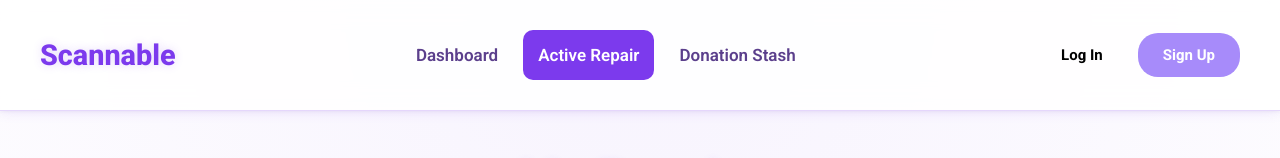
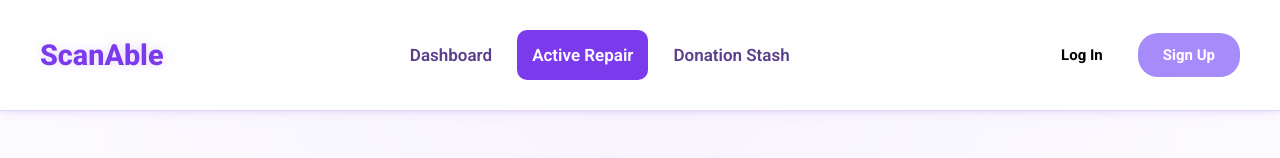
Before and after one commit to BrianC0des/Team-AiAi-2026, a website with bundled scripts: page frontend/public/pages/user/pages/activeRepair.html in a window 1280 px wide. Shown: the top 158 px of the page. Built offline with nearby package versions, Linux system fonts and the light colour scheme; no server answers.

Commit message:
Update user pages

```diff
--- a/frontend/public/pages/user/pages/activeRepair.html
+++ b/frontend/public/pages/user/pages/activeRepair.html
@@ -12,7 +12,7 @@
 </head>
 <body>
     <header id="Header">
-        <h1 onclick="window.location.href='userHome.html'" style="cursor: pointer;">Scannable</h1>
+        <h1 onclick="window.location.href='userHome.html'" style="cursor: pointer;">ScanAble</h1>
 
         <div id="NavButtons">
           <button id="DashboardBtn" onclick="window.location.href='userHome.html'"> Dashboard </button>
```
Also changed, not shown: frontend/public/pages/user/pages/donationStash.html (+1 -1 lines), frontend/public/pages/user/pages/userProfile.html (+1 -1 lines).
